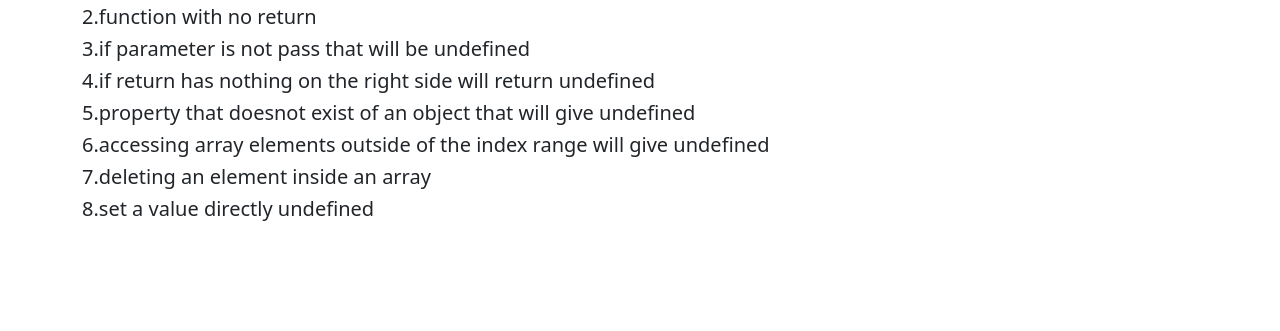
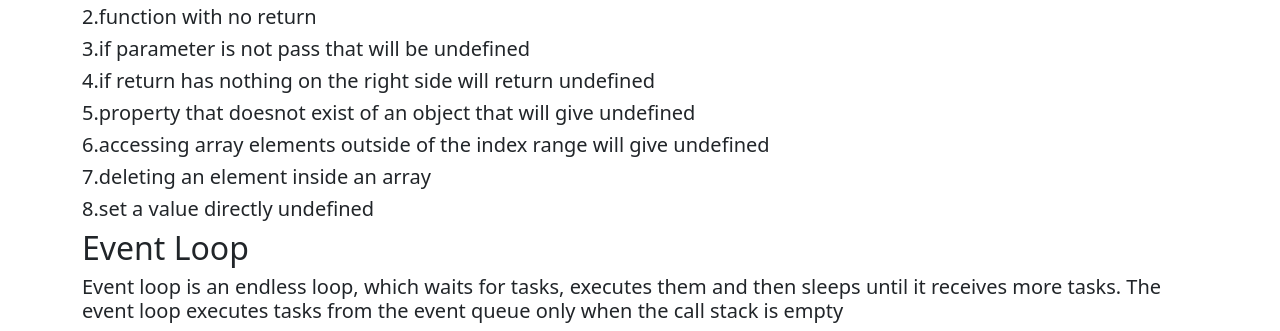
Before and after one commit to srbony/type-monster-debugging-assignment, a plain HTML site: page blog.html in a window 1280 px wide. Shown: the part 637-968 px from the top of the page. Before the commit the page ends 866 px from the top, so only its background shows below. Drawn offline with nearby package versions, Linux system fonts and the light colour scheme.

Commit message:
Event Loop

```diff
--- a/blog.html
+++ b/blog.html
@@ -40,15 +40,10 @@
         <h5>6.accessing array elements outside of the index range will give undefined</h5>
         <h5>7.deleting an element inside an array</h5>
         <h5>8.set a value directly undefined</h5>
-
-
-
-
-
-
-
-
-
+    </div>
+    <div>
+        <h2>Event Loop</h2>
+        <h5>Event loop is an endless loop, which waits for tasks, executes them and then sleeps until it receives more tasks. The event loop executes tasks from the event queue only when the call stack is empty </h5>
     </div>
     <script src="https://cdn.jsdelivr.net/npm/bootstrap@5.2.1/dist/js/bootstrap.bundle.min.js"
         integrity="sha384-u1OknCvxWvY5kfmNBILK2hRnQC3Pr17a+RTT6rIHI7NnikvbZlHgTPOOmMi466C8"
```
